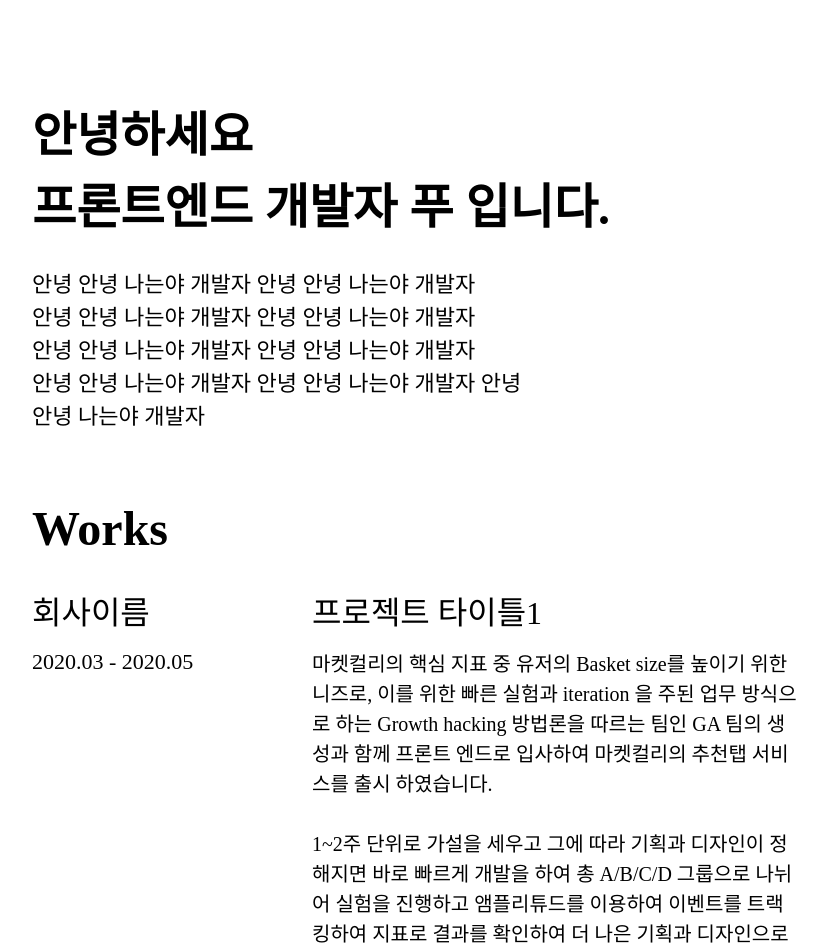
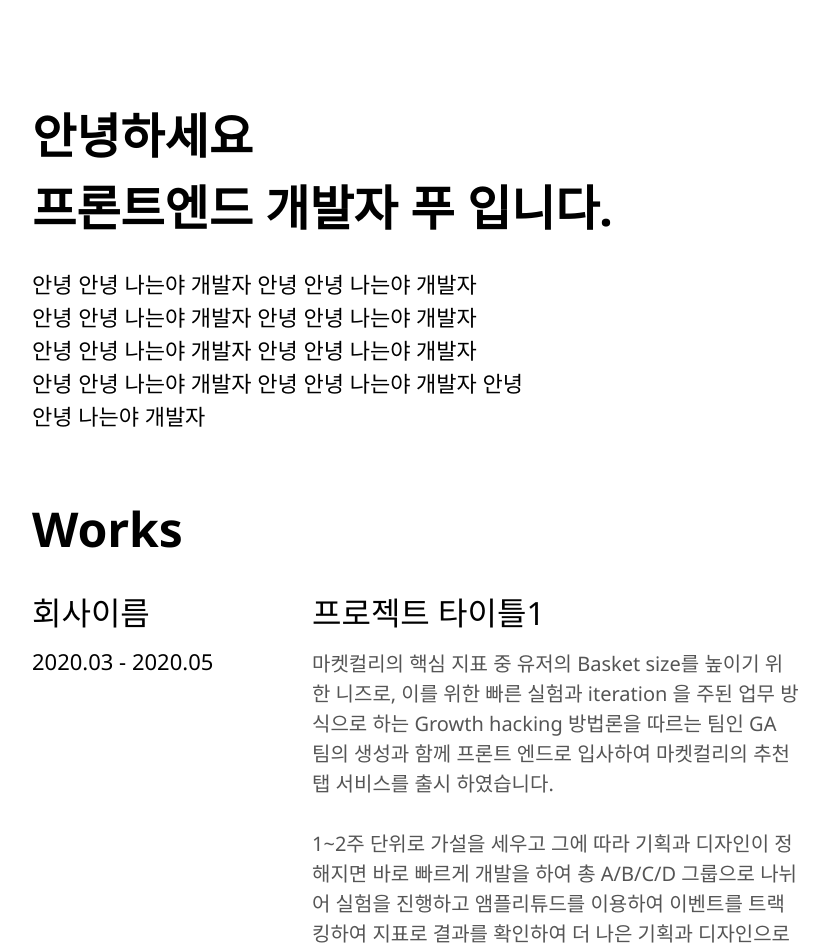
Before and after one commit to sorakim1130/Introduce, a Next.js app: page / in a window 1280 px wide. Shown: the top 952 px of the page, without its empty margins (224-1053 px from the left). Built offline with nearby package versions, Linux system fonts and the light colour scheme.

Commit message:
feat: font추가 및 변경

```diff
--- a/pages/_document.tsx
+++ b/pages/_document.tsx
@@ -3,7 +3,12 @@
 export default function Document() {
   return (
     <Html lang="en">
-      <Head />
+        <Head>
+            <link rel="preconnect" href="https://fonts.googleapis.com" />
+            <link rel="preconnect" href="https://fonts.gstatic.com" />
+            {/* eslint-disable-next-line @next/next/google-font-display */}
+            <link href="https://fonts.googleapis.com/css2?family=Nanum+Gothic:wght@400;700&family=Noto+Sans:wght@300;400;500;600;700;800;900&family=Nunito:wght@400;500;600;700;800;900;1000&family=Roboto:wght@300;400;500;700&display=block" rel="stylesheet" />
+        </Head>
       <body>
         <Main />
         <NextScript />
--- a/src/styles/globals.css
+++ b/src/styles/globals.css
@@ -22,6 +22,7 @@
 
 body {
   line-height: 1.5;
+  font-family: 'Noto Sans', sans-serif;
 }
 
 input, textarea {
--- a/src/views/Home/components/Section/Project.tsx
+++ b/src/views/Home/components/Section/Project.tsx
@@ -37,6 +37,7 @@
 
   .description {
     font-size: 20px;
+    color: #555;
   }
 
 `;
```
